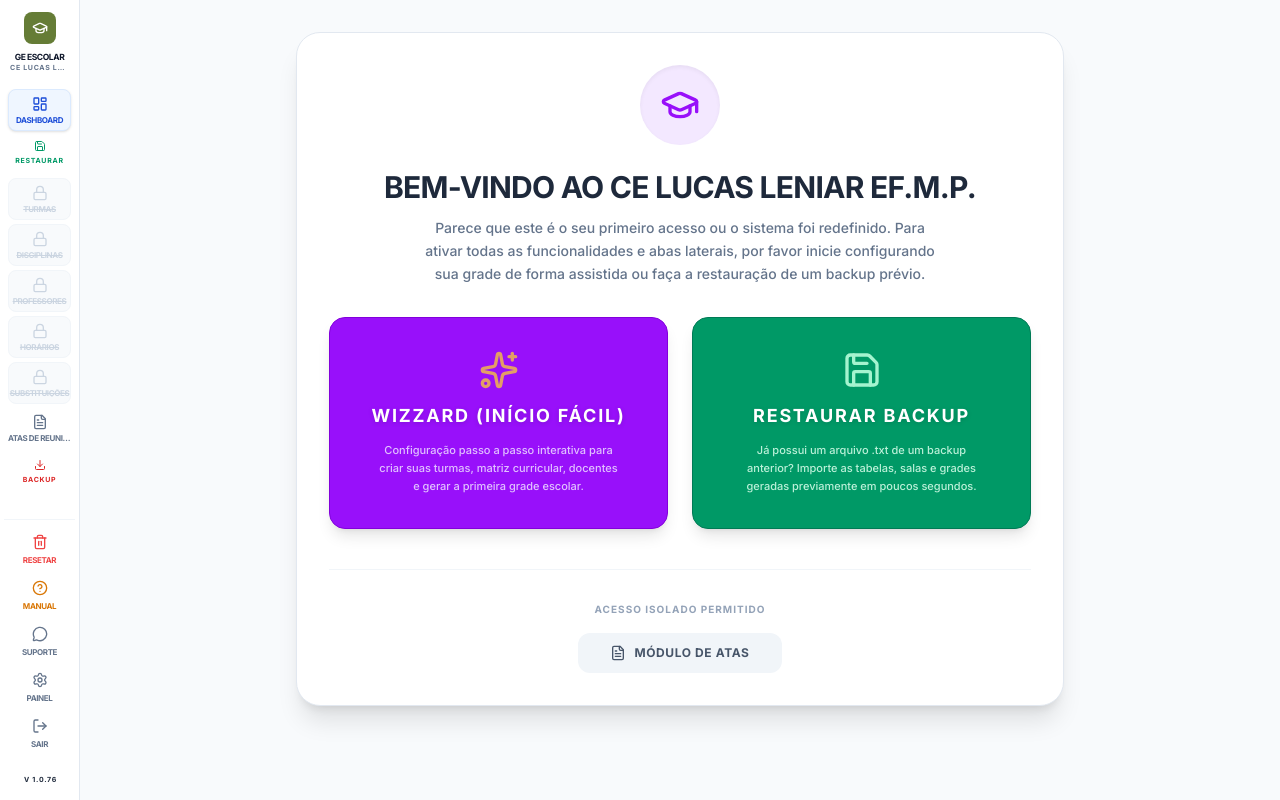
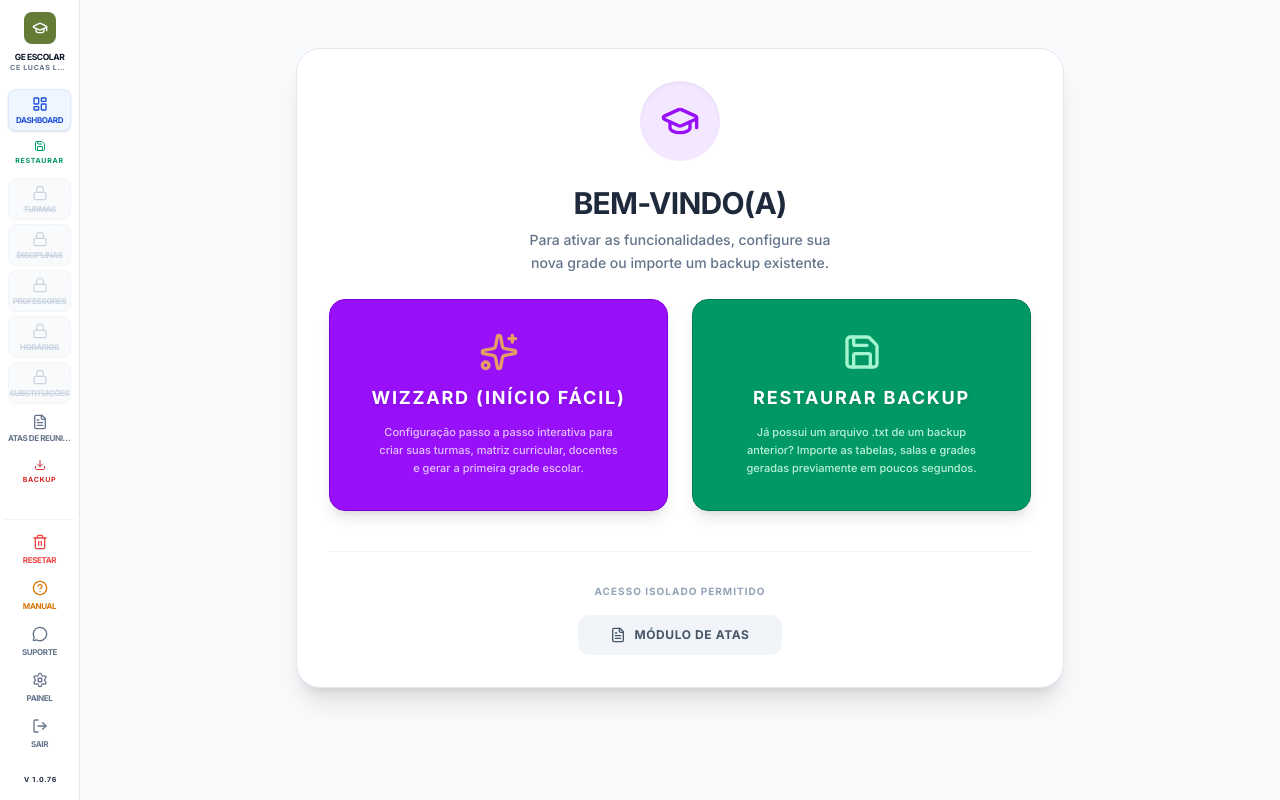
Before and after one commit to lucasmercer/horarios, a React (Vite) app: page /#/ in a window 1280 px wide. Built offline with nearby package versions, Linux system fonts and the light colour scheme; sample sign-in values are in the browser's storage.

Commit message:
Update DashboardCentral.tsx

```diff
--- a/src/components/DashboardCentral.tsx
+++ b/src/components/DashboardCentral.tsx
@@ -92,10 +92,22 @@ export default function DashboardCentral() {
 
       const today = new Date();
       let currentTriConfig: TrimesterConfig = {
-        name: savedAcademicSystem && savedAcademicPeriod ? `${savedAcademicPeriod}º ${savedAcademicSystem.replace('al', 'e')}` : '1º Trimestre',
-        startDate: new Date(today.getFullYear(), 1, 5).toISOString().split('T')[0], // 5 Feb
-        endDate: new Date(today.getFullYear(), 4, 15).toISOString().split('T')[0] // 15 May
+        name: '1º Trimestre',
+        startDate: new Date(today.getFullYear(), 1, 5).toISOString().split('T')[0],
+        endDate: new Date(today.getFullYear(), 4, 15).toISOString().split('T')[0]
       };
+
+      if (savedTrimester) {
+        try {
+          const parsed = JSON.parse(savedTrimester);
+          if (parsed.name) currentTriConfig.name = parsed.name;
+          if (parsed.startDate) currentTriConfig.startDate = parsed.startDate;
+          if (parsed.endDate) currentTriConfig.endDate = parsed.endDate;
+        } catch(e) {}
+      } else {
+        if (savedAcademicSystem && savedAcademicPeriod) {
+          currentTriConfig.name = `${savedAcademicPeriod}º ${savedAcademicSystem.replace('al', 'e')}`;
+        }
 
         const savedAcademicDatesStr = localStorage.getItem('cecm_academic_dates');
         let foundDateConfig = false;
@@ -133,11 +145,6 @@ export default function DashboardCentral() {
             if (day && month) {
               currentTriConfig.startDate = `${today.getFullYear()}-${month.padStart(2, '0')}-${day.padStart(2, '0')}`;
             }
-        } else if (savedTrimester) {
-          try {
-            const parsed = JSON.parse(savedTrimester);
-            if (parsed.startDate) currentTriConfig.startDate = parsed.startDate;
-          } catch(e) {}
           }
 
           if (savedAcademicEnd) {
@@ -145,11 +152,7 @@ export default function DashboardCentral() {
             if (day && month) {
               currentTriConfig.endDate = `${today.getFullYear()}-${month.padStart(2, '0')}-${day.padStart(2, '0')}`;
             }
-        } else if (savedTrimester) {
-          try {
-            const parsed = JSON.parse(savedTrimester);
-            if (parsed.endDate) currentTriConfig.endDate = parsed.endDate;
-          } catch(e) {}
+          }
         }
       }
 
@@ -322,9 +325,9 @@ export default function DashboardCentral() {
              <GraduationCap className="w-10 h-10" />
            </div>
 
-           <h1 className="text-2xl md:text-3xl font-black text-slate-800 tracking-tight uppercase mb-3 text-balance">Bem-vindo ao {schoolName}</h1>
-           <p className="text-slate-500 font-medium mb-8 text-xs md:text-sm max-w-xl text-balance leading-relaxed">
-             Parece que este é o seu primeiro acesso ou o sistema foi redefinido. Para ativar todas as funcionalidades e abas laterais, por favor inicie configurando sua grade de forma assistida ou faça a restauração de um backup prévio.
+           <h1 className="text-2xl md:text-3xl font-black text-slate-800 tracking-tight uppercase mb-2 text-balance">Bem-vindo(a)</h1>
+           <p className="text-slate-500 font-medium mb-6 text-xs md:text-sm max-w-xl text-balance leading-relaxed">
+             Para ativar as funcionalidades, configure sua nova grade ou importe um backup existente.
            </p>
 
            <div className="grid grid-cols-1 md:grid-cols-2 gap-6 w-full">
```
Lines whose indentation alone changed are shown as unchanged.
